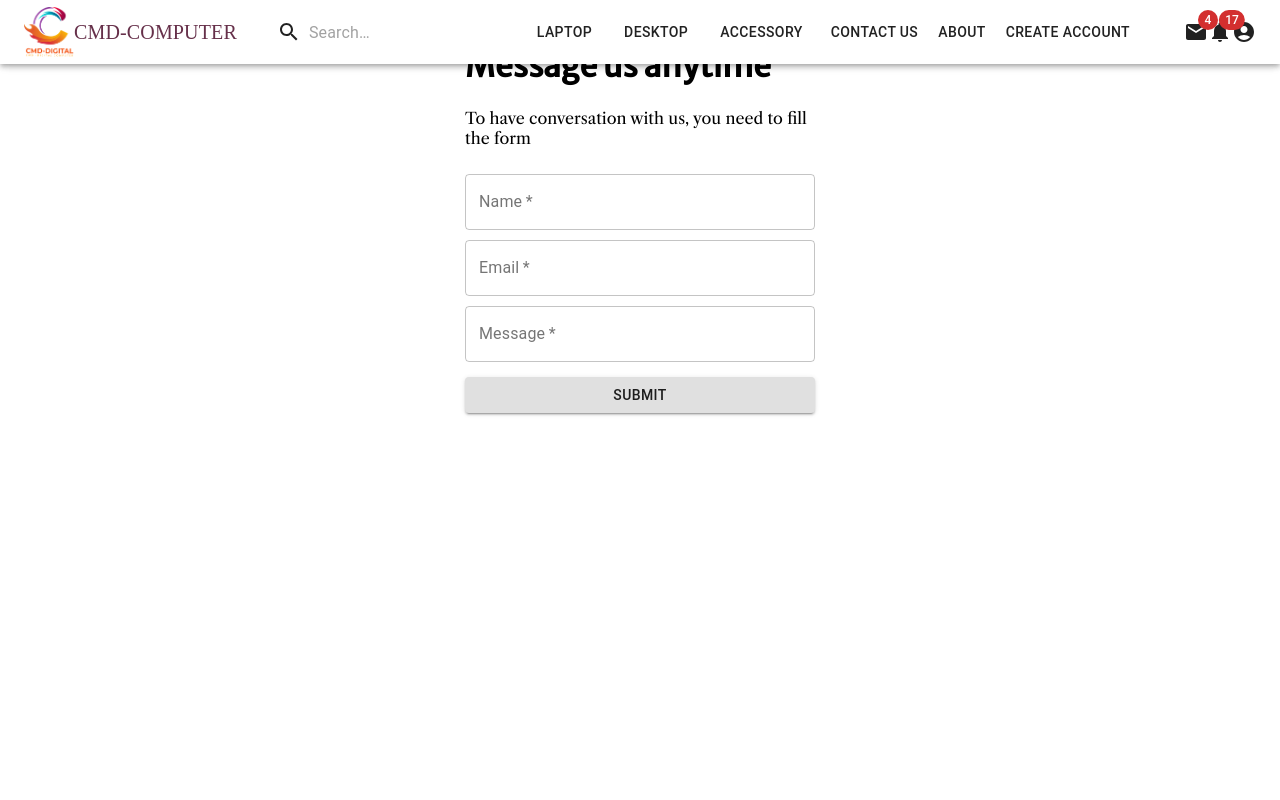
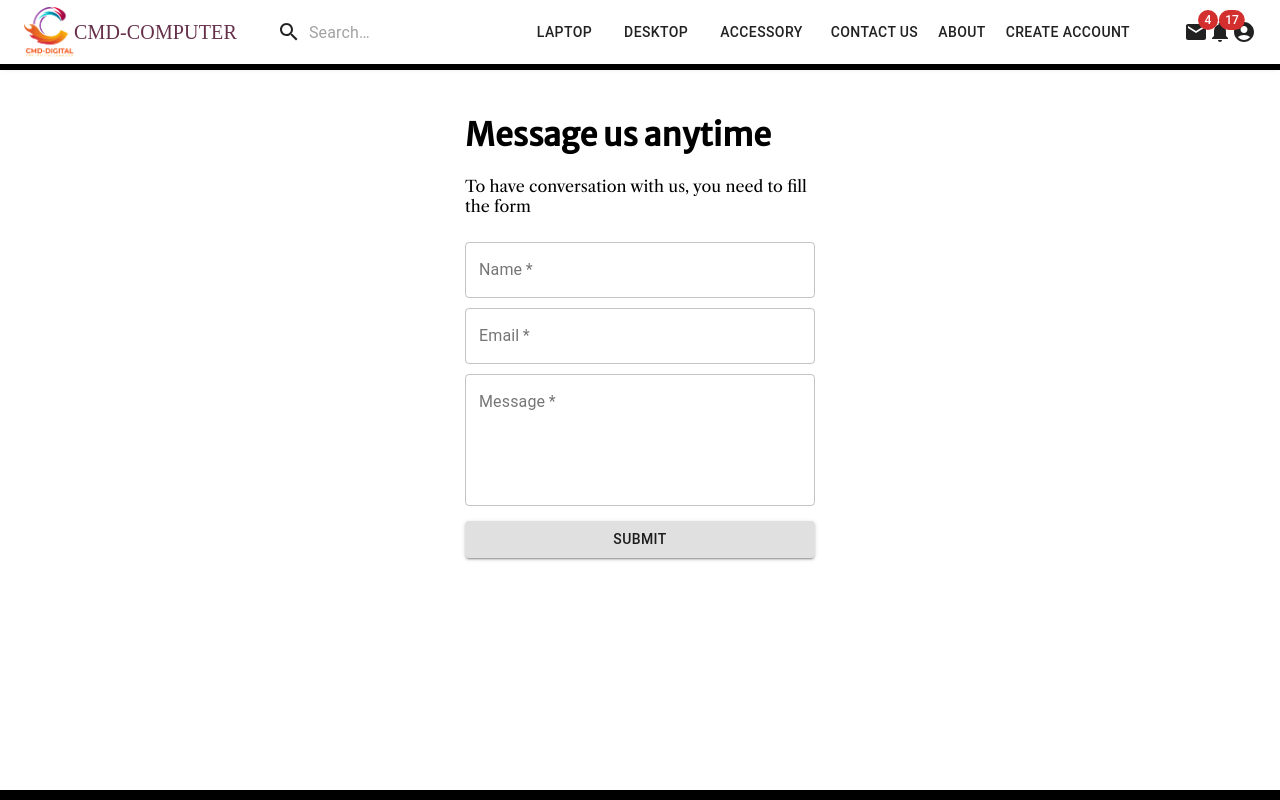
Before and after one commit to nhemchannry/CMD-Digital-Computer, a Next.js app: page /contact in a window 1280 px wide. Shown: the top 800 px of the page. Built offline with nearby package versions, Linux system fonts and the light colour scheme; a web font is replaced by a local one.

Commit message:
Update contact.js
Message box one line to multiline

```diff
--- a/pages/contact.js
+++ b/pages/contact.js
@@ -11,7 +11,8 @@ import Link from 'next/link'
 const useStyles= makeStyles((theme)=>({
     root:{
         backgroundColor: `#fff`,
-        height: `100vh`
+        height: `90vh`,
+        marginTop: 70
     },
     form:{
         width: 400,
@@ -51,11 +52,11 @@ export default function Contact(){
     return(
         <div className={classes.root}>
            <form onSubmit={handleSendEmail} className={classes.form}>
-               <h1>Message us anytime</h1>
+               <h1 style={{marginTop: 20, }}>Message us anytime</h1>
                <p>To have conversation with us, you need to fill the form</p>
            <TextField name="fullName" required className="input" id="outlined-basic" label="Name" type="text" variant="outlined" />
            <TextField name="email" required className="input" id="outlined-basic" label="Email" type="email" variant="outlined" />
-           <TextField name="message" required className="input" id="outlined-basic" label="Message" type="text" variant="outlined" />
+           <TextField name="message" required className="input" id="outlined-basic" label="Message" type="text" variant="outlined" multiline rows={5}/>
            <Button className={classes.btn} type="submit" variant="contained" color="primary ">Submit</Button>
            </form>
         </div>
```
